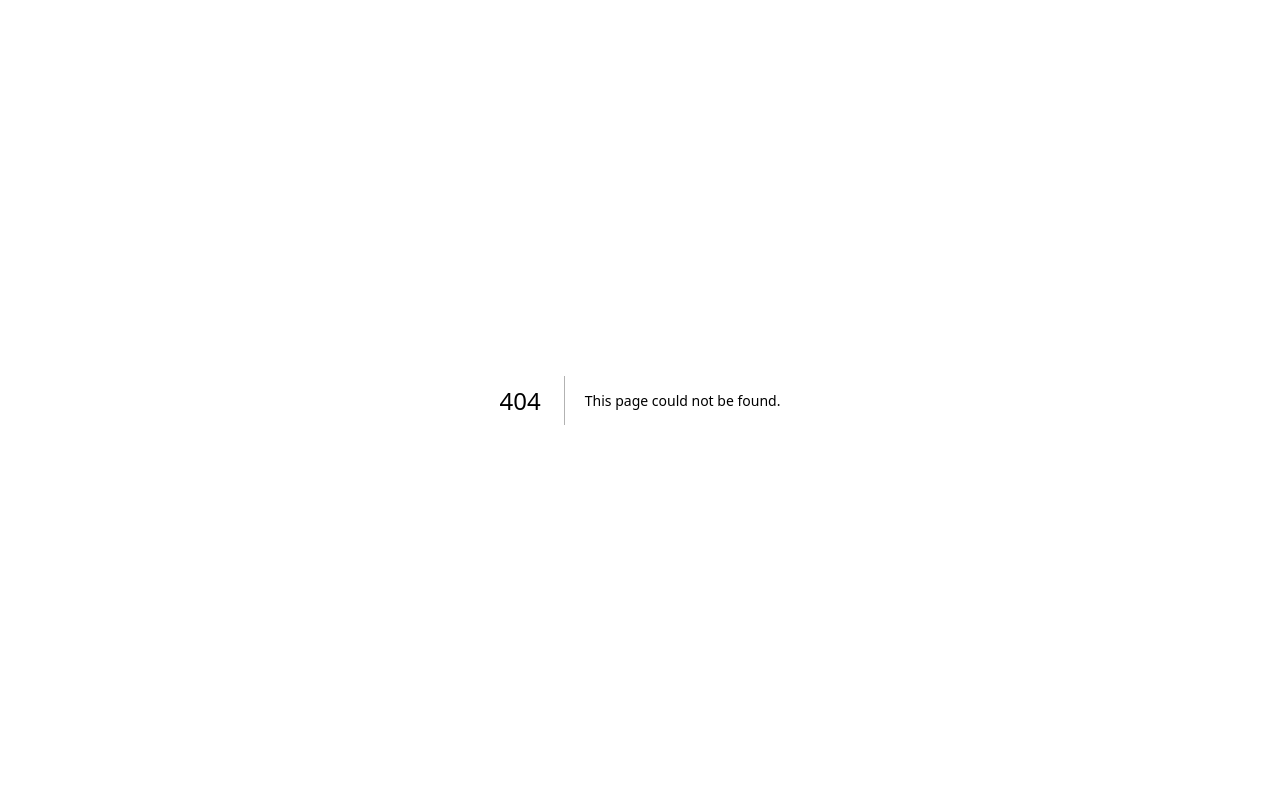
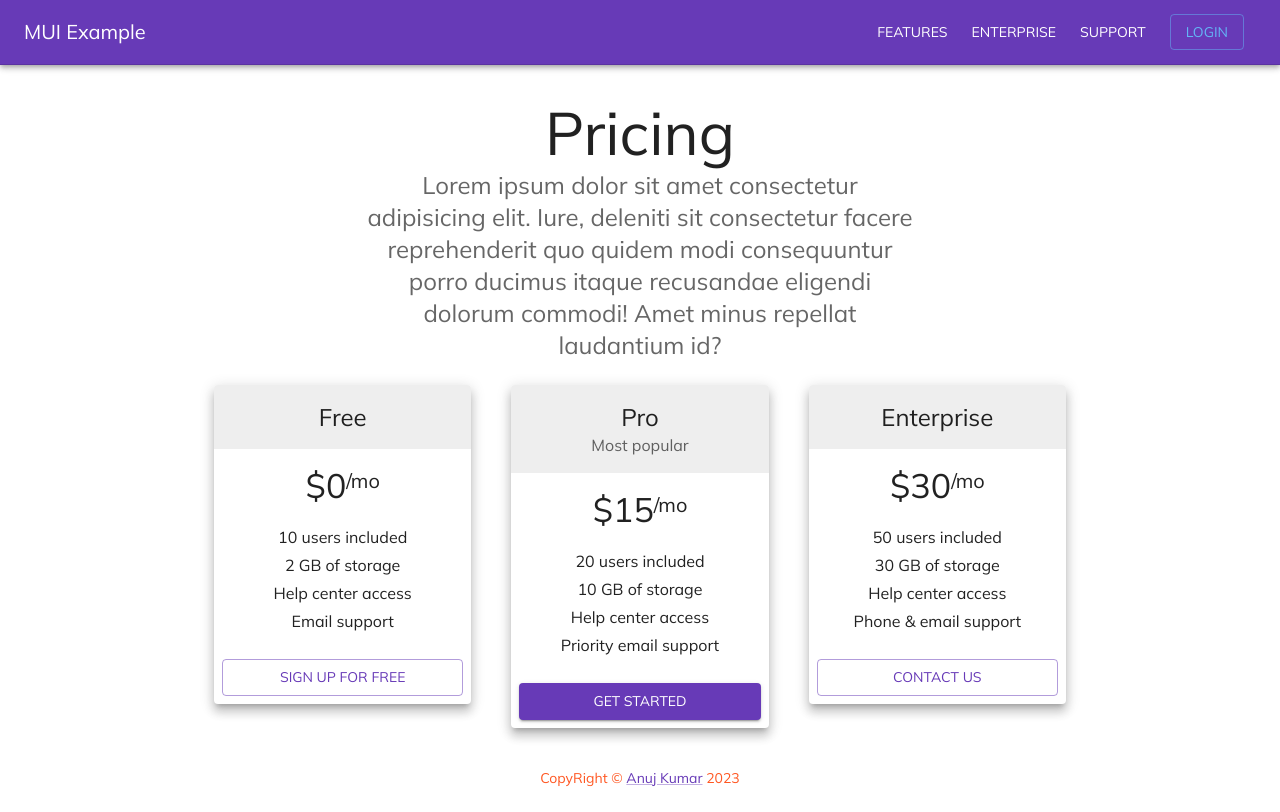
Before and after one commit to trigbitAnuj/mui-frontend, a Next.js app: page /pricing in a window 1280 px wide. Before the commit this address had no page. Built offline with nearby package versions, Linux system fonts and the light colour scheme.

Commit message:
Create pricing.tsx

```diff
--- /dev/null
+++ b/pages/pricing.tsx
@@ -0,0 +1,177 @@
+import { tiers } from "@/utils";
+import {
+  AppBar,
+  CssBaseline,
+  GlobalStyles,
+  Toolbar,
+  Typography,
+  Link,
+  Button,
+  Container,
+  Grid,
+  Card,
+  CardHeader,
+  CardContent,
+  Box,
+  CardActions,
+} from "@mui/material";
+import { NextPage } from "next";
+
+const Copyright: React.FC = () => {
+  return (
+    <Typography
+      variant="body2"
+      align="center"
+      color="custom.main"
+      sx={{ mt: 5 }}
+    >
+      CopyRight © <Link href="#">Anuj Kumar</Link> {new Date().getFullYear()}
+    </Typography>
+  );
+};
+
+const Pricing: NextPage = () => {
+  return (
+    <>
+      <GlobalStyles
+        styles={{ ul: { margin: 0, padding: 0, listStyle: "none" } }}
+      />
+      <CssBaseline />
+      <AppBar
+        position="static"
+        color="primary"
+        sx={{ borderBottom: (theme) => `1px solid ${theme.palette.divider}` }}
+      >
+        <Toolbar>
+          <Typography variant="h6" color="inherit" noWrap sx={{ flexGrow: 1 }}>
+            MUI Example
+          </Typography>
+          <nav>
+            <Link
+              variant="button"
+              color="primary.contrastText"
+              underline="hover"
+              href="#"
+              sx={{ my: 1, mx: 1.5 }}
+            >
+              Features
+            </Link>
+            <Link
+              variant="button"
+              color="primary.contrastText"
+              href="#"
+              underline="hover"
+              sx={{ my: 1, mx: 1.5 }}
+            >
+              Enterprise
+            </Link>
+            <Link
+              variant="button"
+              color="primary.contrastText"
+              href="#"
+              underline="hover"
+              sx={{ my: 1, mx: 1.5 }}
+            >
+              Support
+            </Link>
+          </nav>
+          <Button
+            color="secondary"
+            href="/login"
+            variant="outlined"
+            sx={{ my: 1, mx: 1.5 }}
+          >
+            Login
+          </Button>
+        </Toolbar>
+      </AppBar>
+      <Container maxWidth="sm" component="main" sx={{ pt: 4, pb: 3 }}>
+        <Typography
+          component="h3"
+          variant="h2"
+          align="center"
+          color="text.primary"
+          sx={{ fontWeight: 500 }}
+        >
+          Pricing
+        </Typography>
+        <Typography variant="h5" align="center" color="text.secondary">
+          Lorem ipsum dolor sit amet consectetur adipisicing elit. Iure,
+          deleniti sit consectetur facere reprehenderit quo quidem modi
+          consequuntur porro ducimus itaque recusandae eligendi dolorum commodi!
+          Amet minus repellat laudantium id?
+        </Typography>
+      </Container>
+      <Container component="main" maxWidth="md" sx={{ mb: 3 }}>
+        <Grid container spacing={5}>
+          {tiers.map((tier) => (
+            <Grid
+              item
+              key={tier.title}
+              xs={12}
+              sm={tier.title === "Enterprise" ? 12 : 6}
+              md={4}
+            >
+              <Card raised>
+                <CardHeader
+                  title={tier.title}
+                  subheader={tier.subheader}
+                  titleTypographyProps={{ align: "center", fontWeight: 400 }}
+                  subheaderTypographyProps={{
+                    align: "center",
+                  }}
+                  sx={{
+                    backgroundColor: (theme) =>
+                      theme.palette.mode === "light"
+                        ? theme.palette.grey[200]
+                        : theme.palette.grey[700],
+                  }}
+                />
+                <CardContent>
+                  <Box
+                    sx={{ display: "flex", justifyContent: "center", mb: 2 }}
+                  >
+                    <Typography component="h2" variant="h4">
+                      ${tier.price}
+                    </Typography>
+                    <Typography variant="h6">/mo</Typography>
+                  </Box>
+                  <ul>
+                    {tier.description.map((line) => (
+                      <Typography
+                        component="li"
+                        variant="subtitle1"
+                        align="center"
+                        key={line}
+                      >
+                        {line}
+                      </Typography>
+                    ))}
+                  </ul>
+                </CardContent>
+                <CardActions>
+                  <Button
+                    href={
+                      tier.title === "Free"
+                        ? "/register"
+                        : tier.title === "Pro"
+                        ? "/"
+                        : "/contact"
+                    }
+                    fullWidth
+                    variant={tier.buttonVariant as "outlined" | "contained"}
+                  >
+                    {tier.buttonText}
+                  </Button>
+                </CardActions>
+              </Card>
+            </Grid>
+          ))}
+        </Grid>
+        <Copyright />
+      </Container>
+    </>
+  );
+};
+
+export default Pricing;
```
